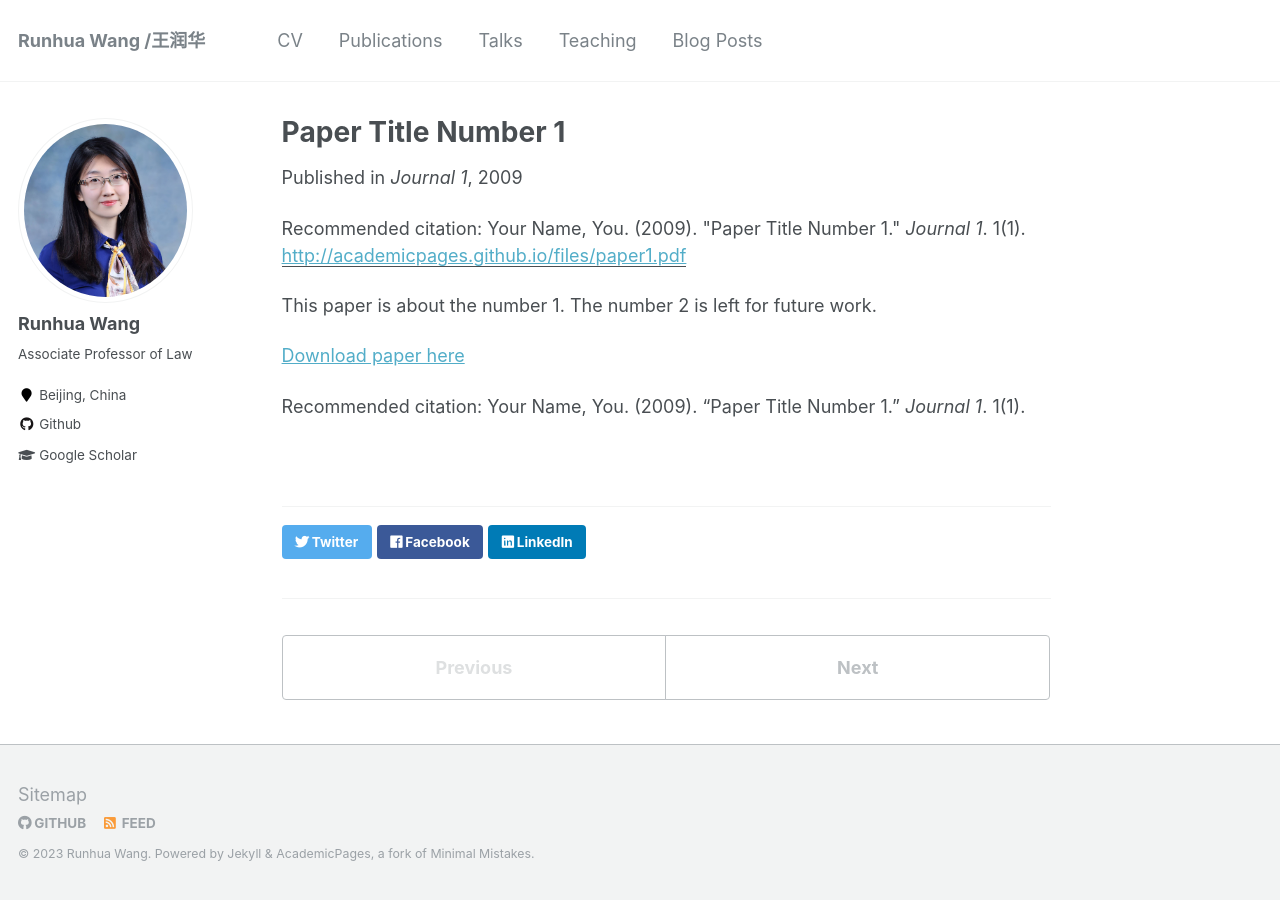
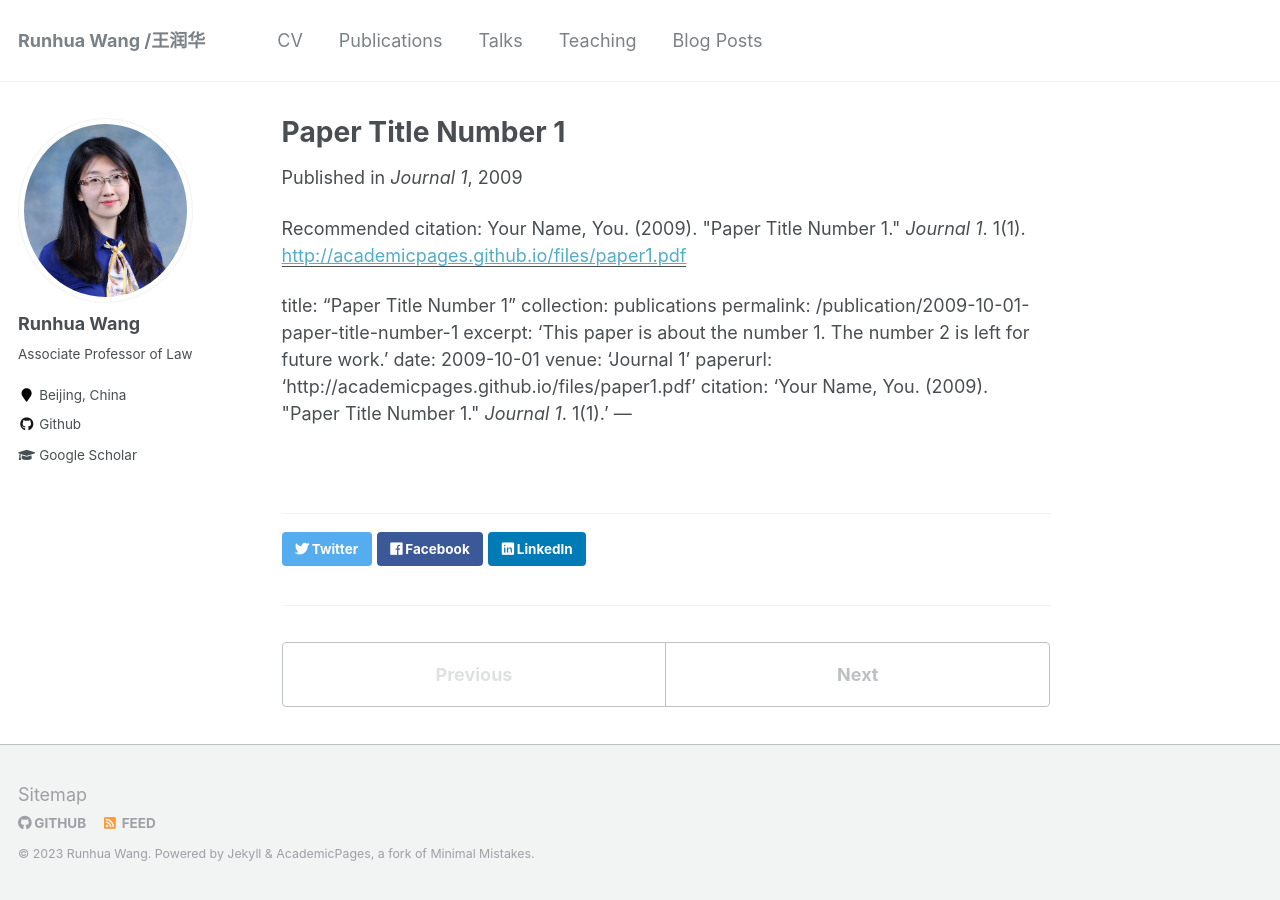
Before and after one commit to Runhua-Wang/runhua-wang.github.io, a Jekyll site: the page built from _publications/2009-10-01-paper-title-number-1.md, in a window 1280 px wide. Built offline with Jekyll 4.4.1, drawn with Linux system fonts in a browser that asks for light colours.

Commit message:
Update 2009-10-01-paper-title-number-1.md

```diff
--- a/_publications/2009-10-01-paper-title-number-1.md
+++ b/_publications/2009-10-01-paper-title-number-1.md
@@ -8,8 +8,12 @@ venue: 'Journal 1'
 paperurl: 'http://academicpages.github.io/files/paper1.pdf'
 citation: 'Your Name, You. (2009). &quot;Paper Title Number 1.&quot; <i>Journal 1</i>. 1(1).'
 ---
-This paper is about the number 1. The number 2 is left for future work.
-
-[Download paper here](http://academicpages.github.io/files/paper1.pdf)
-
-Recommended citation: Your Name, You. (2009). "Paper Title Number 1." <i>Journal 1</i>. 1(1).
+title: "Paper Title Number 1"
+collection: publications
+permalink: /publication/2009-10-01-paper-title-number-1
+excerpt: 'This paper is about the number 1. The number 2 is left for future work.'
+date: 2009-10-01
+venue: 'Journal 1'
+paperurl: 'http://academicpages.github.io/files/paper1.pdf'
+citation: 'Your Name, You. (2009). &quot;Paper Title Number 1.&quot; <i>Journal 1</i>. 1(1).'
+---
```
